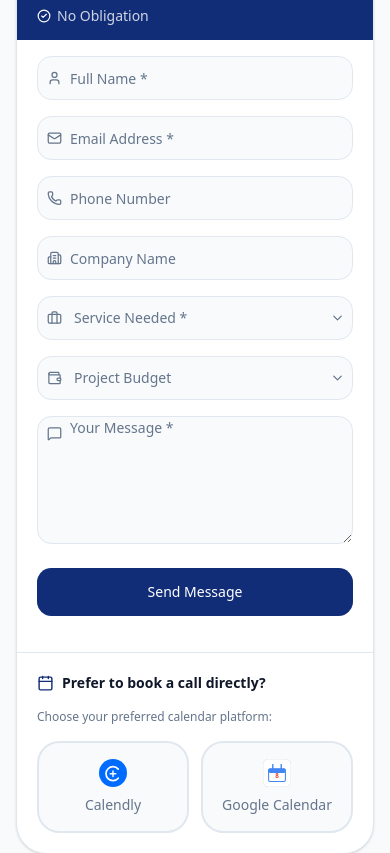
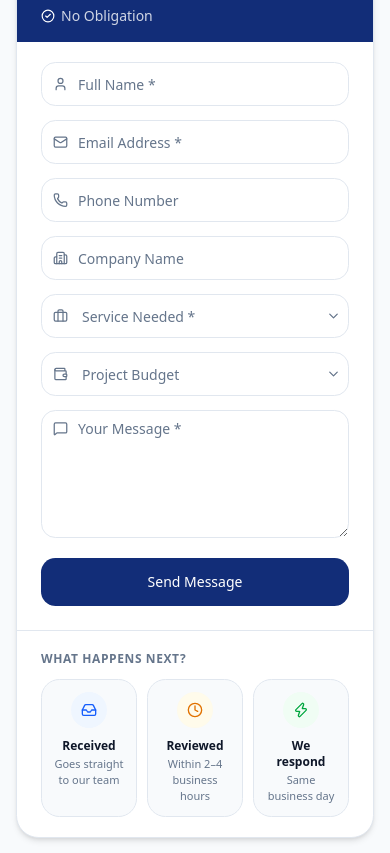
Before and after one commit to abdulmugees111/nzSolutions, a Next.js app: page /en/contact in a window 390 px wide. Shown: the part 920-1773 px from the top of the page. Built offline with nearby package versions, Linux system fonts and the light colour scheme.

Commit message:
Update contact form and about page components

```diff
--- a/package.json
+++ b/package.json
@@ -13,6 +13,7 @@
     "@hookform/resolvers": "latest",
     "@radix-ui/react-dialog": "latest",
     "@radix-ui/react-slot": "latest",
+    "@types/nodemailer": "^8.0.1",
     "class-variance-authority": "latest",
     "clsx": "latest",
     "framer-motion": "latest",
@@ -20,6 +21,7 @@
     "lucide-react": "latest",
     "next": "16.2.10",
     "next-intl": "latest",
+    "nodemailer": "^9.0.3",
     "react": "19.2.7",
     "react-dom": "19.2.7",
     "react-hook-form": "latest",
--- /dev/null
+++ b/src/app/api/contact/route.ts
@@ -0,0 +1,40 @@
+import { NextRequest, NextResponse } from 'next/server';
+import nodemailer from 'nodemailer';
+
+export async function POST(req: NextRequest) {
+  const body = await req.json();
+  const { name, email, phone, company, service, budget, message } = body;
+
+  const transporter = nodemailer.createTransport({
+    service: 'gmail',
+    auth: {
+      user: process.env.SMTP_USER,
+      pass: process.env.SMTP_PASS,
+    },
+  });
+
+  try {
+    await transporter.sendMail({
+      from: `"NZ Solutions Contact" <${process.env.SMTP_USER}>`,
+      to: 'khadeejaurooj94@gmail.com',
+      subject: `New Contact Form Submission from ${name}`,
+      html: `
+        <h2>New Contact Form Submission</h2>
+        <table style="border-collapse:collapse;width:100%">
+          <tr><td style="padding:8px;border:1px solid #ddd;font-weight:bold">Name</td><td style="padding:8px;border:1px solid #ddd">${name}</td></tr>
+          <tr><td style="padding:8px;border:1px solid #ddd;font-weight:bold">Email</td><td style="padding:8px;border:1px solid #ddd">${email}</td></tr>
+          <tr><td style="padding:8px;border:1px solid #ddd;font-weight:bold">Phone</td><td style="padding:8px;border:1px solid #ddd">${phone || 'N/A'}</td></tr>
+          <tr><td style="padding:8px;border:1px solid #ddd;font-weight:bold">Company</td><td style="padding:8px;border:1px solid #ddd">${company || 'N/A'}</td></tr>
+          <tr><td style="padding:8px;border:1px solid #ddd;font-weight:bold">Service</td><td style="padding:8px;border:1px solid #ddd">${service || 'N/A'}</td></tr>
+          <tr><td style="padding:8px;border:1px solid #ddd;font-weight:bold">Budget</td><td style="padding:8px;border:1px solid #ddd">${budget || 'N/A'}</td></tr>
+          <tr><td style="padding:8px;border:1px solid #ddd;font-weight:bold">Message</td><td style="padding:8px;border:1px solid #ddd">${message}</td></tr>
+        </table>
+      `,
+    });
+
+    return NextResponse.json({ success: true });
+  } catch (error) {
+    console.error('Email error:', error);
+    return NextResponse.json({ success: false, error: 'Failed to send email' }, { status: 500 });
+  }
+}
--- a/src/components/about/AboutCareersCta.tsx
+++ b/src/components/about/AboutCareersCta.tsx
@@ -11,7 +11,7 @@ const perks = [
 
 export function AboutCareersCta() {
   return (
-    <section className="pt-8 pb-14 sm:pt-10 sm:pb-20 lg:pt-12 lg:pb-24">
+    <section className="pt-8 pb-14 sm:pt-10 sm:pb-20 lg:pt-12 lg:pb-24 bg-white">
       <Container>
         <div className="rounded-3xl bg-primary p-6 shadow-sm transition-all duration-300 hover:-translate-y-1 hover:shadow-lg sm:p-8">
             <div className="flex flex-col gap-6 sm:flex-row sm:items-center sm:justify-between">
--- a/src/components/about/AboutCovidPolicy.tsx
+++ b/src/components/about/AboutCovidPolicy.tsx
@@ -3,7 +3,7 @@ import {Container} from '@/components/common/Container';
 
 export function AboutCovidPolicy() {
   return (
-    <section className="border-t border-b bg-muted/30 pt-8 pb-8 sm:pt-10 sm:pb-10 lg:pt-12 lg:pb-12">
+    <section className="border-t border-b bg-[#F8FAFC] pt-8 pb-8 sm:pt-10 sm:pb-10 lg:pt-12 lg:pb-12">
       <Container>
         <div className="relative overflow-hidden rounded-3xl border bg-card p-5 shadow-sm transition-all duration-300 hover:-translate-y-1 hover:shadow-md sm:p-7">
           <div className="relative z-10 flex items-start gap-5">
--- a/src/components/forms/ContactForm.tsx
+++ b/src/components/forms/ContactForm.tsx
@@ -1,9 +1,8 @@
 'use client';
 
-import {useState} from 'react';
 import {zodResolver} from '@hookform/resolvers/zod';
 import {useForm} from 'react-hook-form';
-import {CheckCircle2, Calendar, User, Mail, Phone, Building2, Briefcase, Wallet, MessageSquare, ChevronDown} from 'lucide-react';
+import {CheckCircle2, Inbox, Clock, Zap, User, Mail, Phone, Building2, Briefcase, Wallet, MessageSquare, ChevronDown} from 'lucide-react';
 import {contactFormSchema, type ContactFormValues} from '@/lib/validations';
 import {Button} from '@/components/ui/button';
 import {Input} from '@/components/ui/input';
@@ -30,42 +29,52 @@ const BUDGET_OPTIONS = [
 
 const PERKS = ['Free Consultation', 'Quick Response', 'No Obligation'];
 
-// ── Replace these with your real booking URLs ──────────────────────────────
-const CALENDLY_URL = 'https://calendly.com/nzsolutions';
-const GOOGLE_CALENDAR_URL = 'https://calendar.google.com/calendar/appointments/schedules/YOUR_SCHEDULE_ID';
-// ──────────────────────────────────────────────────────────────────────────
-
-type BookingPlatform = 'calendly' | 'google';
+const NEXT_STEPS = [
+  { icon: Inbox,  label: 'Received',  desc: 'Goes straight to our team', color: 'bg-blue-50 text-blue-600' },
+  { icon: Clock,  label: 'Reviewed',  desc: 'Within 2–4 business hours',  color: 'bg-amber-50 text-amber-600' },
+  { icon: Zap,    label: 'We respond', desc: 'Same business day',          color: 'bg-green-50 text-green-600' },
+];
 
 export function ContactForm() {
-  const [bookingPlatform, setBookingPlatform] = useState<BookingPlatform | null>(null);
-
   const {
     register,
     handleSubmit,
     formState: {errors, isSubmitting},
     reset,
+    watch,
   } = useForm<ContactFormValues>({
     resolver: zodResolver(contactFormSchema),
     defaultValues: {name: '', email: '', phone: '', company: '', service: '', budget: '', message: ''},
   });
 
-  function onSubmit(values: ContactFormValues) {
-    console.log('Contact form values:', values);
-    reset();
-  }
+  const watchedService = watch('service');
+  const watchedBudget = watch('budget');
 
-  function handleBookNow() {
-    if (bookingPlatform === 'calendly') window.open(CALENDLY_URL, '_blank', 'noopener,noreferrer');
-    else if (bookingPlatform === 'google') window.open(GOOGLE_CALENDAR_URL, '_blank', 'noopener,noreferrer');
+  async function onSubmit(values: ContactFormValues) {
+    try {
+      const res = await fetch('/api/contact', {
+        method: 'POST',
+        headers: {'Content-Type': 'application/json'},
+        body: JSON.stringify(values),
+      });
+      const data = await res.json();
+      if (data.success) {
+        alert('Message sent successfully!');
+        reset();
+      } else {
+        alert('Failed to send message. Please try again.');
+      }
+    } catch {
+      alert('Something went wrong. Please try again.');
+    }
   }
 
   return (
-    <div className="overflow-hidden rounded-3xl border bg-card shadow-sm">
+    <div className="overflow-hidden rounded-2xl border bg-card shadow-md">
       {/* Header strip */}
-      <div className="bg-primary px-5 py-3.5 sm:px-6 sm:py-4 lg:px-8">
+      <div className="bg-primary px-6 py-4 sm:px-8 sm:py-5">
         <h2 className="text-xl font-bold text-primary-foreground sm:text-2xl">Let&apos;s Talk</h2>
-        <ul className="mt-2.5 flex flex-wrap gap-x-5 gap-y-1.5">
+        <ul className="mt-2 flex flex-wrap gap-x-5 gap-y-1.5">
           {PERKS.map((perk) => (
             <li key={perk} className="flex items-center gap-1.5 text-sm text-primary-foreground/80">
               <CheckCircle2 size={14} className="shrink-0 text-primary-foreground" />
@@ -76,13 +85,13 @@ export function ContactForm() {
       </div>
 
       {/* Form body */}
-      <form onSubmit={handleSubmit(onSubmit)} className="px-5 pt-4 pb-5 sm:px-6 sm:pt-4 sm:pb-6 lg:px-8 lg:pb-7">
-        <div className="grid gap-4 md:grid-cols-2">
+      <form onSubmit={handleSubmit(onSubmit)} className="px-6 pt-5 pb-6 sm:px-8 sm:pt-6 sm:pb-7">
+        <div className="grid gap-3.5 md:grid-cols-2">
           {/* Name */}
           <div>
             <div className="relative">
-              <User size={15} className="pointer-events-none absolute left-2.5 top-1/2 -translate-y-1/2 text-muted-foreground" />
-              <Input id="name" className="pl-8" placeholder="Full Name *" {...register('name')} />
+              <User size={15} className="pointer-events-none absolute left-3 top-1/2 -translate-y-1/2 text-muted-foreground" />
+              <Input id="name" className="pl-9 bg-white transition-colors focus:border-primary focus:ring-2 focus:ring-primary/20 [&:not(:placeholder-shown)]:border-primary/60 [&:not(:placeholder-shown)]:bg-primary/5" placeholder="Full Name *" {...register('name')} />
             </div>
             {errors.name && <p className="mt-1 text-xs text-red-600">{errors.name.message}</p>}
           </div>
@@ -90,8 +99,8 @@ export function ContactForm() {
           {/* Email */}
           <div>
             <div className="relative">
-              <Mail size={15} className="pointer-events-none absolute left-2.5 top-1/2 -translate-y-1/2 text-muted-foreground" />
-              <Input id="email" type="email" className="pl-8" placeholder="Email Address *" {...register('email')} />
+              <Mail size={15} className="pointer-events-none absolute left-3 top-1/2 -translate-y-1/2 text-muted-foreground" />
+              <Input id="email" type="email" className="pl-9 bg-white transition-colors focus:border-primary focus:ring-2 focus:ring-primary/20 [&:not(:placeholder-shown)]:border-primary/60 [&:not(:placeholder-shown)]:bg-primary/5" placeholder="Email Address *" {...register('email')} />
             </div>
             {errors.email && <p className="mt-1 text-xs text-red-600">{errors.email.message}</p>}
           </div>
@@ -99,16 +108,16 @@ export function ContactForm() {
           {/* Phone */}
           <div>
             <div className="relative">
-              <Phone size={15} className="pointer-events-none absolute left-2.5 top-1/2 -translate-y-1/2 text-muted-foreground" />
-              <Input id="phone" type="tel" className="pl-8" placeholder="Phone Number" {...register('phone')} />
+              <Phone size={15} className="pointer-events-none absolute left-3 top-1/2 -translate-y-1/2 text-muted-foreground" />
+              <Input id="phone" type="tel" className="pl-9 bg-white transition-colors focus:border-primary focus:ring-2 focus:ring-primary/20 [&:not(:placeholder-shown)]:border-primary/60 [&:not(:placeholder-shown)]:bg-primary/5" placeholder="Phone Number" {...register('phone')} />
             </div>
           </div>
 
           {/* Company */}
           <div>
             <div className="relative">
-              <Building2 size={15} className="pointer-events-none absolute left-2.5 top-1/2 -translate-y-1/2 text-muted-foreground" />
-              <Input id="company" className="pl-8" placeholder="Company Name" {...register('company')} />
+              <Building2 size={15} className="pointer-events-none absolute left-3 top-1/2 -translate-y-1/2 text-muted-foreground" />
+              <Input id="company" className="pl-9 bg-white transition-colors focus:border-primary focus:ring-2 focus:ring-primary/20 [&:not(:placeholder-shown)]:border-primary/60 [&:not(:placeholder-shown)]:bg-primary/5" placeholder="Company Name" {...register('company')} />
             </div>
           </div>
 
@@ -130,16 +139,12 @@ export function ContactForm() {
             <div className="relative">
   <Briefcase
     size={15}
-    className="pointer-events-none absolute left-2.5 top-1/2 -translate-y-1/2 text-muted-foreground"
+    className="pointer-events-none absolute left-3 top-1/2 -translate-y-1/2 text-muted-foreground"
   />
 
   <select
     id="service"
-    className="
-      h-11 w-full appearance-none rounded-lg border bg-background
-      pl-9 pr-9 text-sm text-muted-foreground outline-none
-      focus-visible:ring-2 focus-visible:ring-ring
-    "
+    className={`h-11 w-full appearance-none rounded-lg border border-input pl-10 pr-9 text-sm text-muted-foreground outline-none focus:border-primary focus:ring-2 focus:ring-primary/20 transition-colors leading-[2.75rem] py-0 ${watchedService ? '!bg-primary/5 border-primary/60' : '!bg-white'}`}
     {...register('service')}
   >
     <option value="">Service Needed *</option>
@@ -167,16 +172,12 @@ export function ContactForm() {
         <div className="relative">
   <Wallet
     size={15}
-    className="pointer-events-none absolute left-2.5 top-1/2 -translate-y-1/2 text-muted-foreground"
+    className="pointer-events-none absolute left-3 top-1/2 -translate-y-1/2 text-muted-foreground"
   />
 
   <select
     id="budget"
-    className="
-      h-11 w-full appearance-none rounded-lg border bg-background
-      pl-9 pr-9 text-sm text-muted-foreground outline-none
-      focus-visible:ring-2 focus-visible:ring-ring
-    "
+    className={`h-11 w-full appearance-none rounded-lg border border-input pl-10 pr-9 text-sm text-muted-foreground outline-none focus:border-primary focus:ring-2 focus:ring-primary/20 transition-colors leading-[2.75rem] py-0 ${watchedBudget ? '!bg-primary/5 border-primary/60' : '!bg-white'}`}
     {...register('budget')}
   >
     <option value="">Project Budget</option>
@@ -200,93 +201,41 @@ export function ContactForm() {
         </div>
 
         {/* Message */}
-        <div className="mt-4">
+        <div className="mt-3.5">
           <div className="relative">
-            <MessageSquare size={15} className="pointer-events-none absolute left-2.5 top-2.5 text-muted-foreground" />
-            <Textarea id="message" className="pl-8" rows={4} placeholder="Your Message *" {...register('message')} />
+            <MessageSquare size={15} className="pointer-events-none absolute left-3 top-[11px] text-muted-foreground" />
+            <Textarea id="message" className="pl-9 pt-2 bg-white transition-colors focus:border-primary focus:ring-2 focus:ring-primary/20 [&:not(:placeholder-shown)]:border-primary/60 [&:not(:placeholder-shown)]:bg-primary/5" rows={3} placeholder="Your Message *" {...register('message')} />
           </div>
           {errors.message && <p className="mt-1 text-xs text-red-600">{errors.message.message}</p>}
         </div>
 
         {/* Submit */}
-        <div className="mt-6 pb-4">
-          <Button type="submit" disabled={isSubmitting} size="lg" className="w-full sm:w-1/2">
+        <div className="mt-5">
+          <Button type="submit" disabled={isSubmitting} size="lg" className="w-full">
             {isSubmitting ? 'Sending…' : 'Send Message'}
           </Button>
         </div>
       </form>
 
-      {/* ── Book a Call divider ──────────────────────────────────── */}
-      <div className="border-t px-5 py-5 sm:px-6 sm:py-6 lg:px-8 lg:py-7">
-        <div className="flex items-center gap-2 mb-4">
-          <Calendar size={17} className="text-primary" />
-          <p className="text-sm font-semibold text-foreground">Prefer to book a call directly?</p>
+      {/* ── What Happens Next ──────────────────────────────────── */}
+      <div className="border-t px-6 py-5 sm:px-8">
+        <p className="mb-3 text-xs font-semibold uppercase tracking-wider text-muted-foreground">What happens next?</p>
+        <div className="grid grid-cols-3 gap-2.5">
+          {NEXT_STEPS.map(({ icon: Icon, label, desc, color }) => (
+            <div
+              key={label}
+              className="group flex flex-col items-center gap-2.5 rounded-xl border border-border bg-background p-3 text-center transition-all duration-200 cursor-default hover:-translate-y-0.5 hover:shadow-md hover:border-primary/20"
+            >
+              <div className={`flex h-9 w-9 items-center justify-center rounded-full transition-transform duration-200 group-hover:scale-110 ${color}`}>
+                <Icon size={16} />
+              </div>
+              <div>
+                <p className="text-xs font-semibold text-foreground">{label}</p>
+                <p className="mt-0.5 text-[11px] leading-4 text-muted-foreground">{desc}</p>
+              </div>
+            </div>
+          ))}
         </div>
-
-        <p className="mb-4 text-xs text-muted-foreground">Choose your preferred calendar platform:</p>
-
-        {/* Platform selector */}
-        <div className="grid grid-cols-2 gap-3">
-          {/* Calendly option */}
-          <button
-            type="button"
-            onClick={() => setBookingPlatform('calendly')}
-            className={`flex flex-col items-center gap-2 rounded-2xl border-2 p-4 text-sm font-medium transition focus:outline-none ${
-              bookingPlatform === 'calendly'
-                ? 'border-primary bg-primary/5 text-primary'
-                : 'border-border bg-background text-muted-foreground hover:border-primary/40 hover:text-foreground'
-            }`}
-          >
-            {/* Calendly logo mark */}
-            <svg width="28" height="28" viewBox="0 0 40 40" fill="none" xmlns="http://www.w3.org/2000/svg" aria-hidden="true">
-              <circle cx="20" cy="20" r="20" fill="#006BFF"/>
-              <path d="M27.5 14.5C25.7 12.3 23.1 11 20 11C14.5 11 10 15.5 10 21C10 26.5 14.5 31 20 31C23.1 31 25.7 29.7 27.5 27.5" stroke="white" strokeWidth="2.5" strokeLinecap="round"/>
-              <path d="M16 21H24M20 17V25" stroke="white" strokeWidth="2" strokeLinecap="round"/>
-            </svg>
-            Calendly
-            {bookingPlatform === 'calendly' && (
-              <span className="text-xs font-normal text-primary">Selected ✓</span>
-            )}
-          </button>
-
-          {/* Google Calendar option */}
-          <button
-            type="button"
-            onClick={() => setBookingPlatform('google')}
-            className={`flex flex-col items-center gap-2 rounded-2xl border-2 p-4 text-sm font-medium transition focus:outline-none ${
-              bookingPlatform === 'google'
-                ? 'border-primary bg-primary/5 text-primary'
-                : 'border-border bg-background text-muted-foreground hover:border-primary/40 hover:text-foreground'
-            }`}
-          >
-            {/* Google Calendar logo mark */}
-            <svg width="28" height="28" viewBox="0 0 40 40" fill="none" xmlns="http://www.w3.org/2000/svg" aria-hidden="true">
-              <rect width="40" height="40" rx="8" fill="white" stroke="#e0e0e0" strokeWidth="1"/>
-              <rect x="8" y="14" width="24" height="18" rx="2" fill="white" stroke="#4285F4" strokeWidth="1.5"/>
-              <rect x="8" y="14" width="24" height="6" rx="2" fill="#4285F4"/>
-              <line x1="14" y1="8" x2="14" y2="16" stroke="#4285F4" strokeWidth="2" strokeLinecap="round"/>
-              <line x1="26" y1="8" x2="26" y2="16" stroke="#4285F4" strokeWidth="2" strokeLinecap="round"/>
-              <text x="20" y="27" textAnchor="middle" fontSize="9" fontWeight="700" fill="#EA4335" fontFamily="system-ui">
-                {new Date().getDate()}
-              </text>
-            </svg>
-            Google Calendar
-            {bookingPlatform === 'google' && (
-              <span className="text-xs font-normal text-primary">Selected ✓</span>
-            )}
-          </button>
-        </div>
-
-        {/* Book Now button — appears after selection */}
-        {bookingPlatform && (
-          <button
-            type="button"
-            onClick={handleBookNow}
-            className="mt-4 w-full rounded-xl bg-primary px-5 py-3 text-sm font-semibold text-primary-foreground shadow-sm transition hover:bg-primary/90 active:scale-[0.98]"
-          >
-            Book Now via {bookingPlatform === 'calendly' ? 'Calendly' : 'Google Calendar'} →
-          </button>
-        )}
       </div>
     </div>
   );
--- a/src/components/ui/textarea.tsx
+++ b/src/components/ui/textarea.tsx
@@ -7,7 +7,7 @@ const Textarea = React.forwardRef<HTMLTextAreaElement, TextareaProps>(({classNam
   return (
     <textarea
       className={cn(
-        'flex min-h-32 w-full rounded-lg border bg-background px-3 pt-[1px] pb-1.5 text-sm outline-none ring-offset-background placeholder:text-muted-foreground focus-visible:ring-2 focus-visible:ring-ring disabled:cursor-not-allowed disabled:opacity-50',
+        'flex min-h-32 w-full rounded-lg border bg-background px-3 pt-[11px] pb-1.5 text-sm outline-none ring-offset-background placeholder:text-muted-foreground focus-visible:ring-2 focus-visible:ring-ring disabled:cursor-not-allowed disabled:opacity-50',
         className
       )}
       ref={ref}
```
Also changed, not shown: 1 other file (tests, documents, lock files or other folders).
